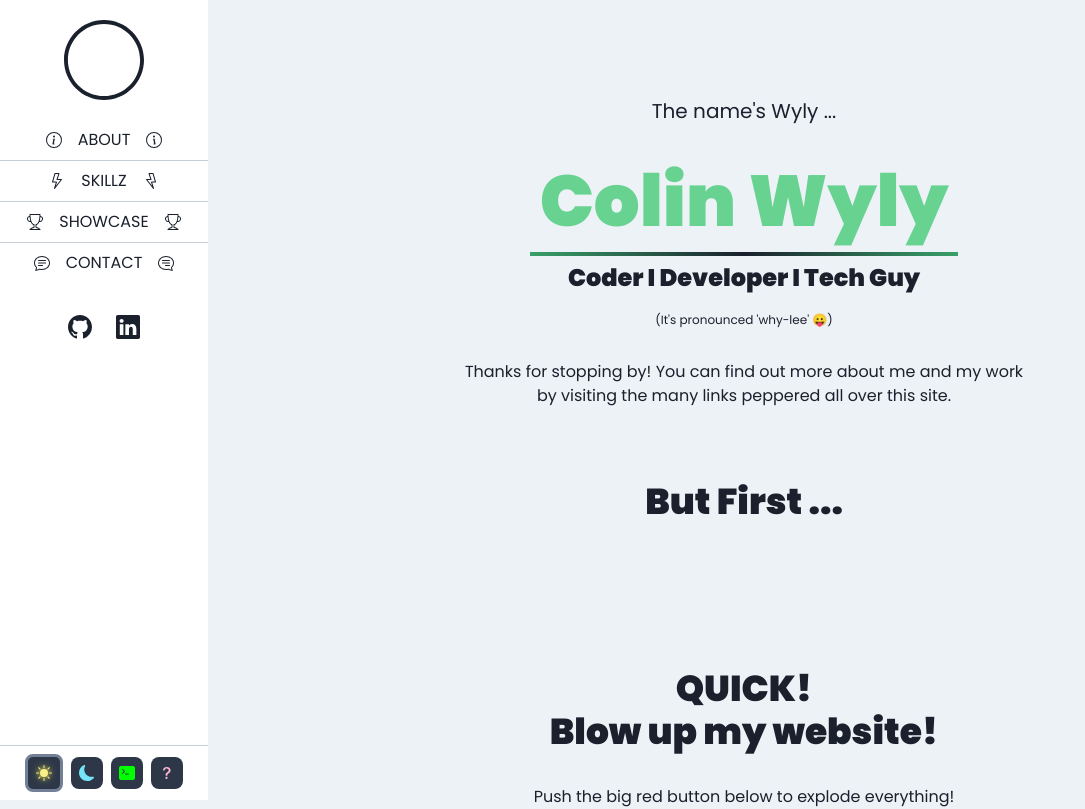
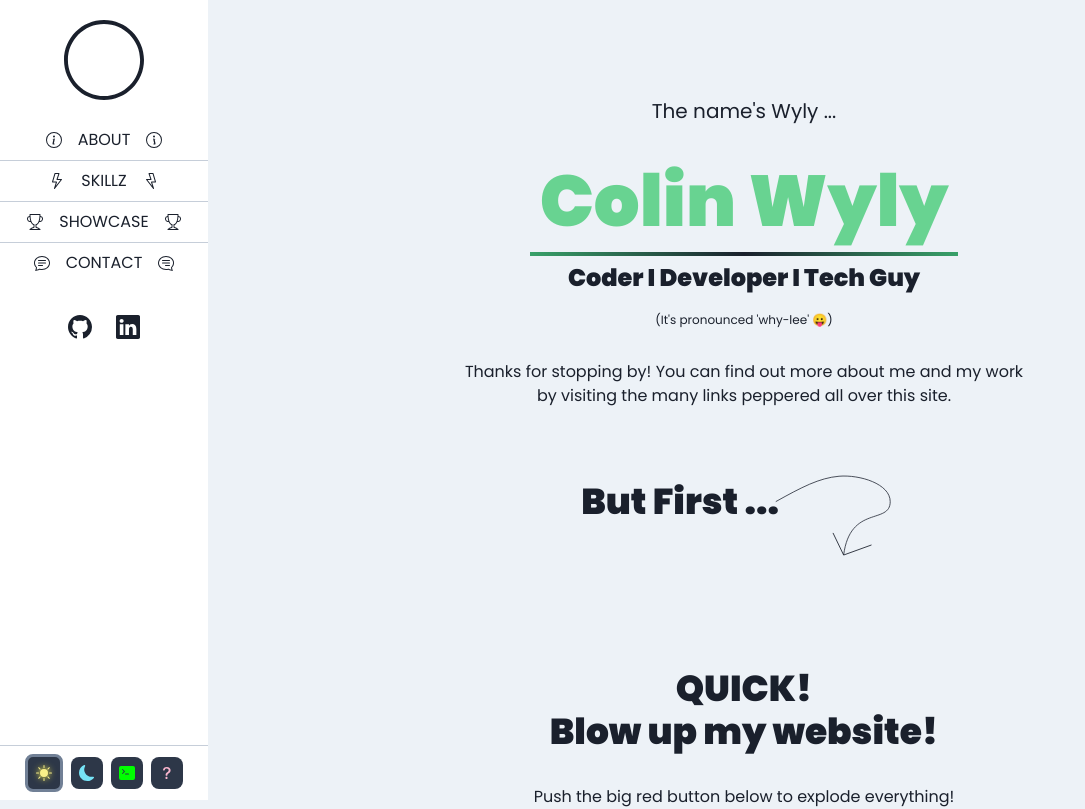
Before and after one commit to cwylycode/cwylycode.github.io, a React (Vite) app: page / in a window 1280 px wide. Shown: the top 809 px of the page, without its empty margins (0-1085 px from the left). Built offline with nearby package versions, Linux system fonts and the light colour scheme.

Commit message:
Made svg box and added arrow to home

```diff
--- /dev/null
+++ b/src/components/SvgBox.tsx
@@ -0,0 +1,29 @@
+import { Box, BoxProps, CSSObject } from "@chakra-ui/react";
+import { ReactNode } from "react";
+
+// Change preserveAspectRatio to none (needs viewBox) in SVG files if needed for matching exact dimensions.
+
+interface SvgBoxProps extends BoxProps {
+  svgComp: ReactNode
+  svgPathCSS?: CSSObject
+}
+
+export default function SvgBox({ svgComp, svgPathCSS, ...props }: SvgBoxProps) {
+  return (
+    <Box
+      fill='themed.secondary'
+      {...props}
+      sx={{
+        '& > svg': {
+          width: '100%',
+          height: '100%',
+          maxWidth: '100%',
+          maxHeight: '100%',
+          '& path': { ...svgPathCSS }
+        },
+      }}
+    >
+      {svgComp}
+    </Box>
+  )
+}
--- a/src/pages/PageHome.tsx
+++ b/src/pages/PageHome.tsx
@@ -1,13 +1,17 @@
 import {
   Box,
   Container,
+  Flex,
   Heading,
   Image,
   Stack,
   Text,
 } from '@chakra-ui/react';
+import useThemed from '../hooks/use-themed';
+
 import BigButton from '../svg/big_button.svg'
-import useThemed from '../hooks/use-themed';
+import { ReactComponent as Arrow } from '../svg/Arrow.svg'
+import SvgBox from '../components/SvgBox';
 
 export default function PageHome() {
   return (
@@ -42,9 +46,22 @@ export default function PageHome() {
             Thanks for stopping by! You can find out more about me and my work by visiting the many links peppered all over this site.
           </Text>
 
-          <Heading paddingTop='10'>
-            But First ...
-          </Heading>
+          <Flex
+            paddingTop='10'
+            justifyContent='center'
+          >
+            <Heading>But First ...</Heading>
+            <Box position='relative' width='32'>
+              <SvgBox
+                svgComp={<Arrow />}
+                svgPathCSS={{ stroke: 'themed.secondary' }}
+                width='32'
+                position='absolute'
+                top='-35px'
+                right='10px'
+              />
+            </Box>
+          </Flex>
         </Stack>
       </Container>
 
```
Also changed, not shown: src/svg/Arrow.svg (added).
